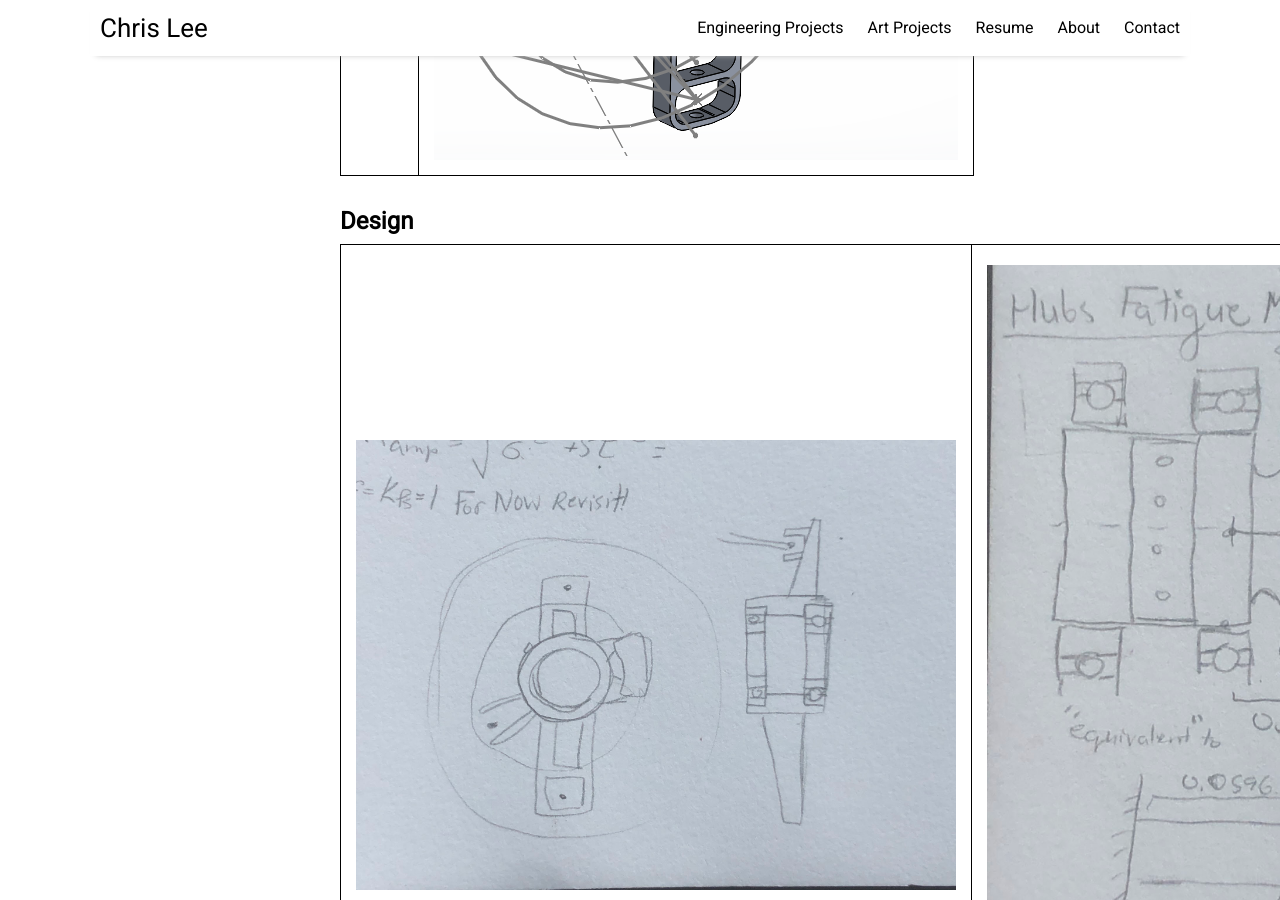
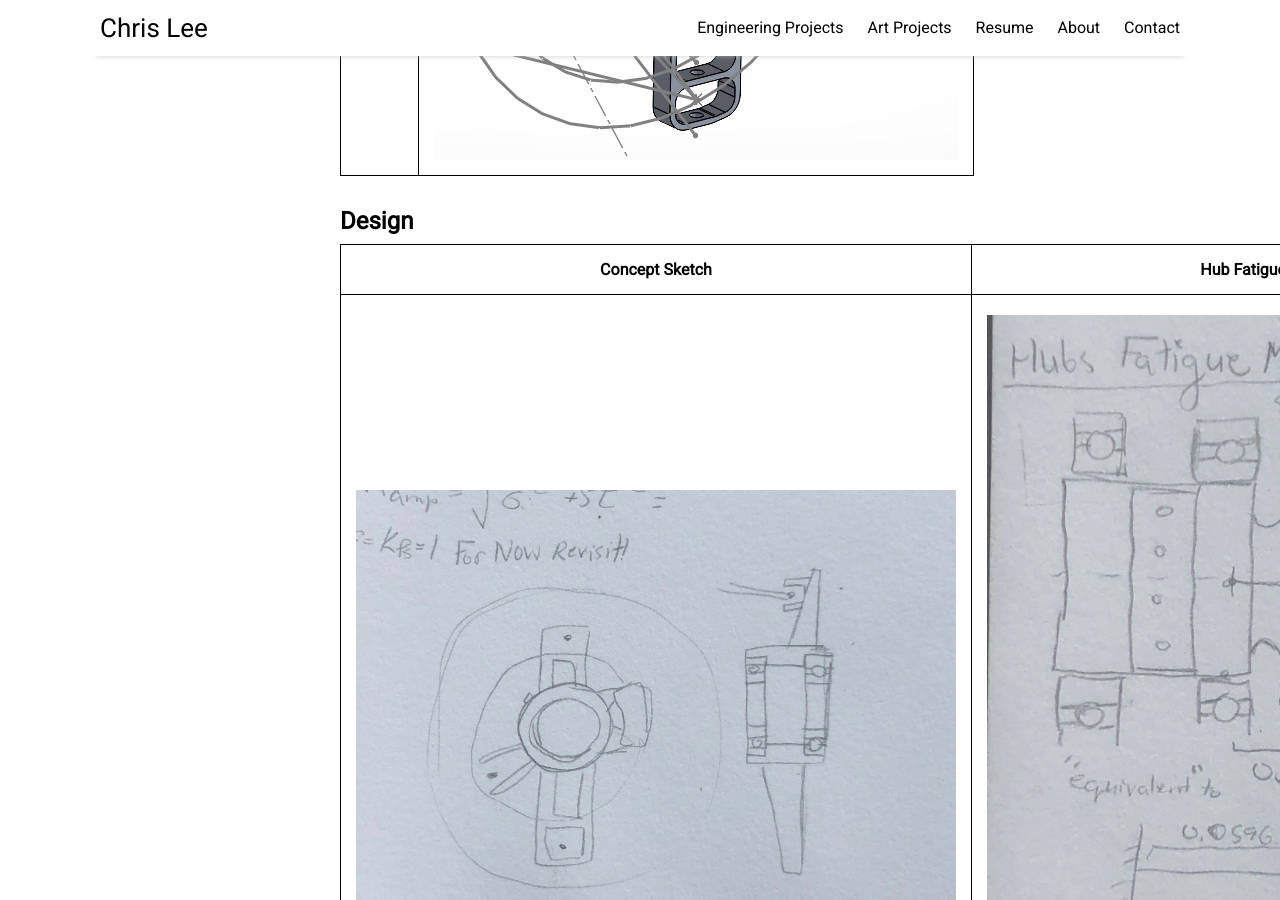
Before and after one commit to Christopher-LeeNU/Christopher-LeeNU.github.io, a Jekyll site: the page built from pages/formula.md, in a window 1280 px wide and 900 px high, scrolled down 3396 px. Built offline with Jekyll 4.4.1, drawn with Linux system fonts in a browser that asks for light colours; nearby versions of some CDN libraries.

Commit message:
Update formula.md

```diff
--- a/pages/formula.md
+++ b/pages/formula.md
@@ -33,11 +33,13 @@ We manufactured parts using manual mills, lathes, and CNC machines. We had tight
 
 Frame Facing View           |  Outside Facing View
 :-------------------------:|:-------------------------:
-![sketch 1](/assets/img/formula/upright.png)  |  ![sketch 2](/assets/img/formula/notire.png)
+![corner](/assets/img/formula/upright.png)  |  ![no tire](/assets/img/formula/notire.png)
 
 ## Design
 
-![notire](/assets/img/formula/uprightsketch1.jpg)  |  ![notire](/assets/img/formula/uprightsketch2.jpg)
+Concept Sketch          |  Hub Fatigue Calc Sketch
+:-------------------------:|:-------------------------:
+![sketch 1](/assets/img/formula/uprightsketch1.jpg)  |  ![sketch 2](/assets/img/formula/uprightsketch2.jpg)
 
 The uprights undergo very high stresses during braking and cornering. They connect the frame to the wheels, so preventing failure is paramount. At the same time, these parts need to be as light as possible to maximize speed.
 
```
